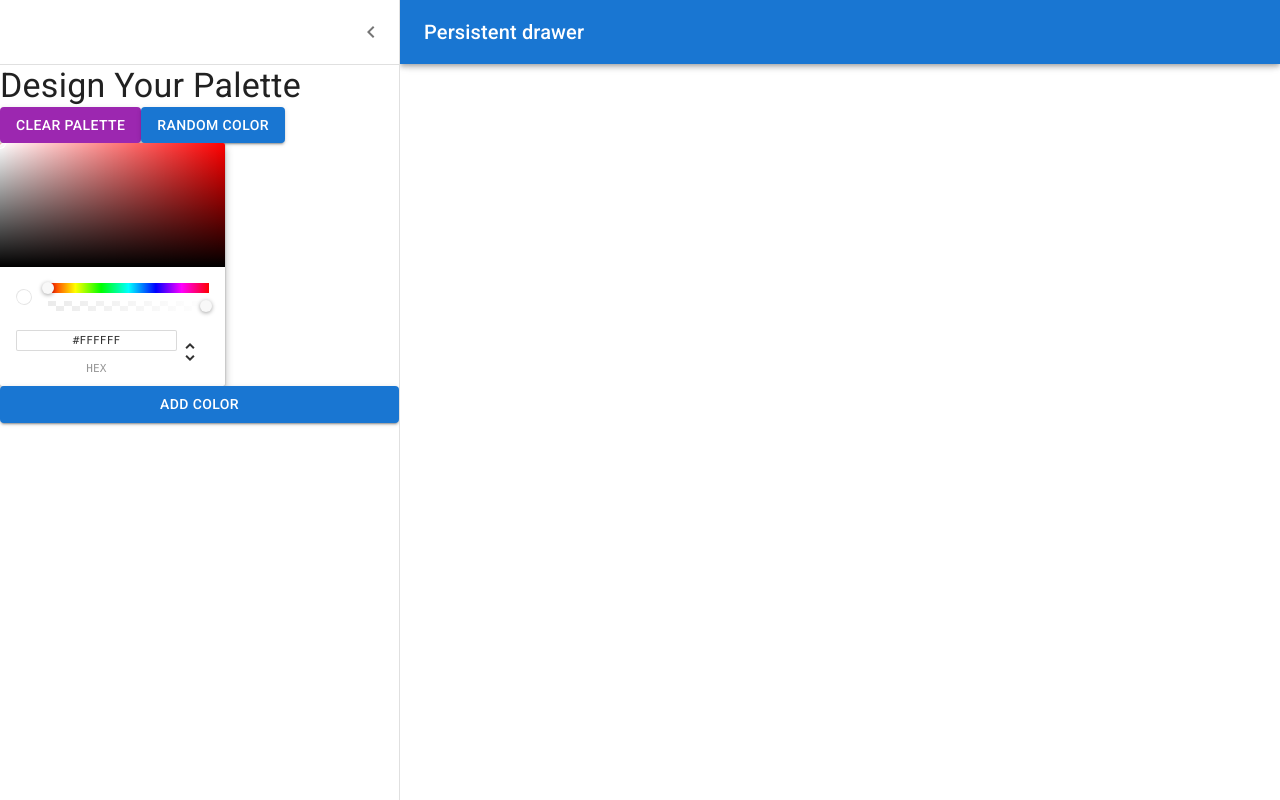
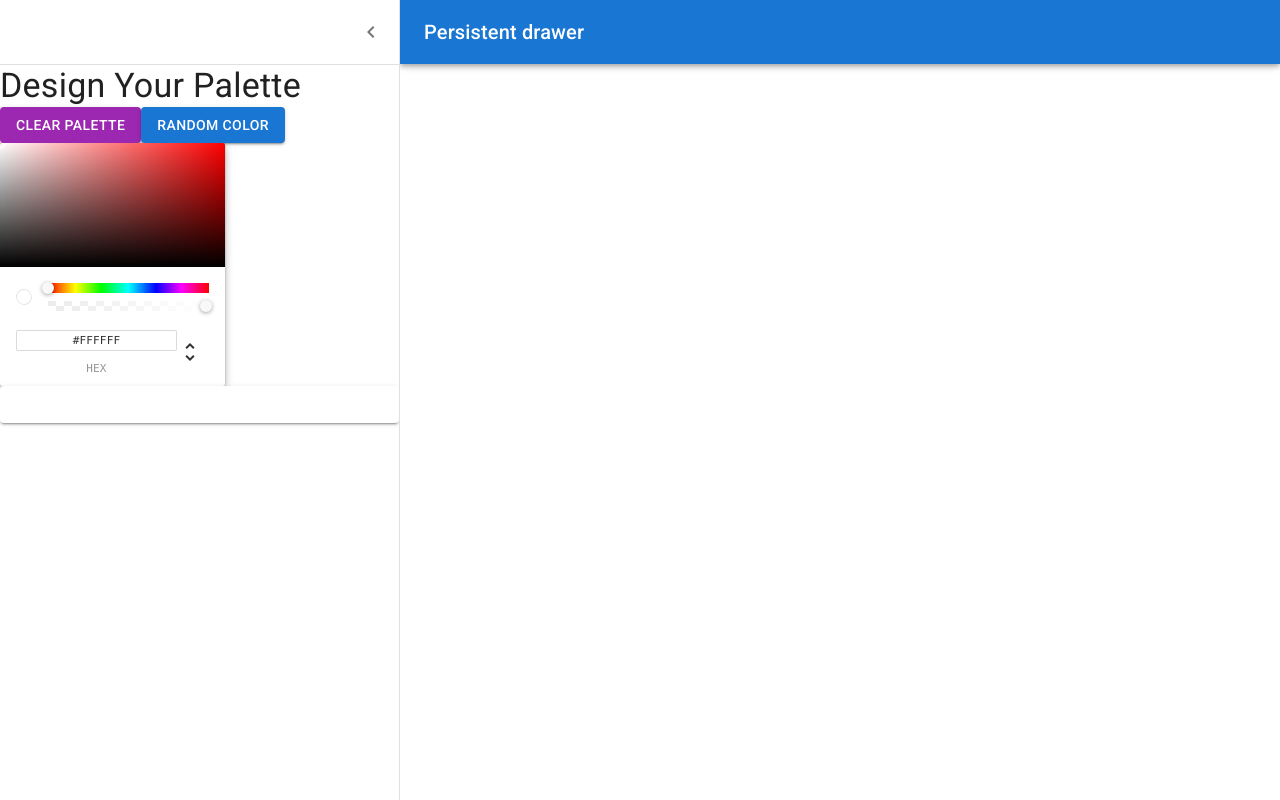
Before and after one commit to NitinNitinRaj/React_Projects, a React (Create React App) app in the folder color_project/: page /palette/new in a window 1280 px wide. Both pictures are taken after a click on the button "open drawer". Built offline with nearby package versions, Linux system fonts and the light colour scheme.

Commit message:
modified:   color_project/src/components/NewPaletteFrom.js

```diff
--- a/color_project/package.json
+++ b/color_project/package.json
@@ -13,7 +13,7 @@
     "chroma-js": "^2.4.2",
     "rc-slider": "^10.5.0",
     "react": "^18.2.0",
-    "react-color": "^2.19.3",
+    "react-color": "^2.17.3",
     "react-copy-to-clipboard": "^5.1.0",
     "react-dom": "^18.2.0",
     "react-icons": "^5.0.1",
--- a/color_project/src/components/NewPaletteFrom.js
+++ b/color_project/src/components/NewPaletteFrom.js
@@ -62,7 +62,8 @@ const DrawerHeader = styled("div")(({ theme }) => ({
 
 export default function NewPaletteForm() {
   const [open, setOpen] = useState(false);
-  const [color, setColor] = useState("#fff");
+  const [currentColor, setCurrentColor] = useState("#fff");
+  const [colors, setColors] = useState([]);
 
   const handleDrawerOpen = () => {
     setOpen(true);
@@ -70,6 +71,10 @@ export default function NewPaletteForm() {
 
   const handleDrawerClose = () => {
     setOpen(false);
+  };
+
+  const updateCurrentColor = (newColor) => {
+    setCurrentColor(newColor.hex);
   };
 
   return (
@@ -120,12 +125,14 @@ export default function NewPaletteForm() {
           </Button>
         </div>
         <ChromePicker
-          color={color}
-          onChangeComplete={(newColor) => {
-            setColor(newColor.hex);
-          }}
+          color={currentColor}
+          onChangeComplete={(newColor) => updateCurrentColor(newColor)}
         />
-        <Button variant="contained" color="primary">
+        <Button
+          style={{ backgroundColor: currentColor }}
+          variant="contained"
+          color="primary"
+        >
           Add Color
         </Button>
       </Drawer>
```
Also changed, not shown: 1 other file (tests, documents, lock files or other folders).
